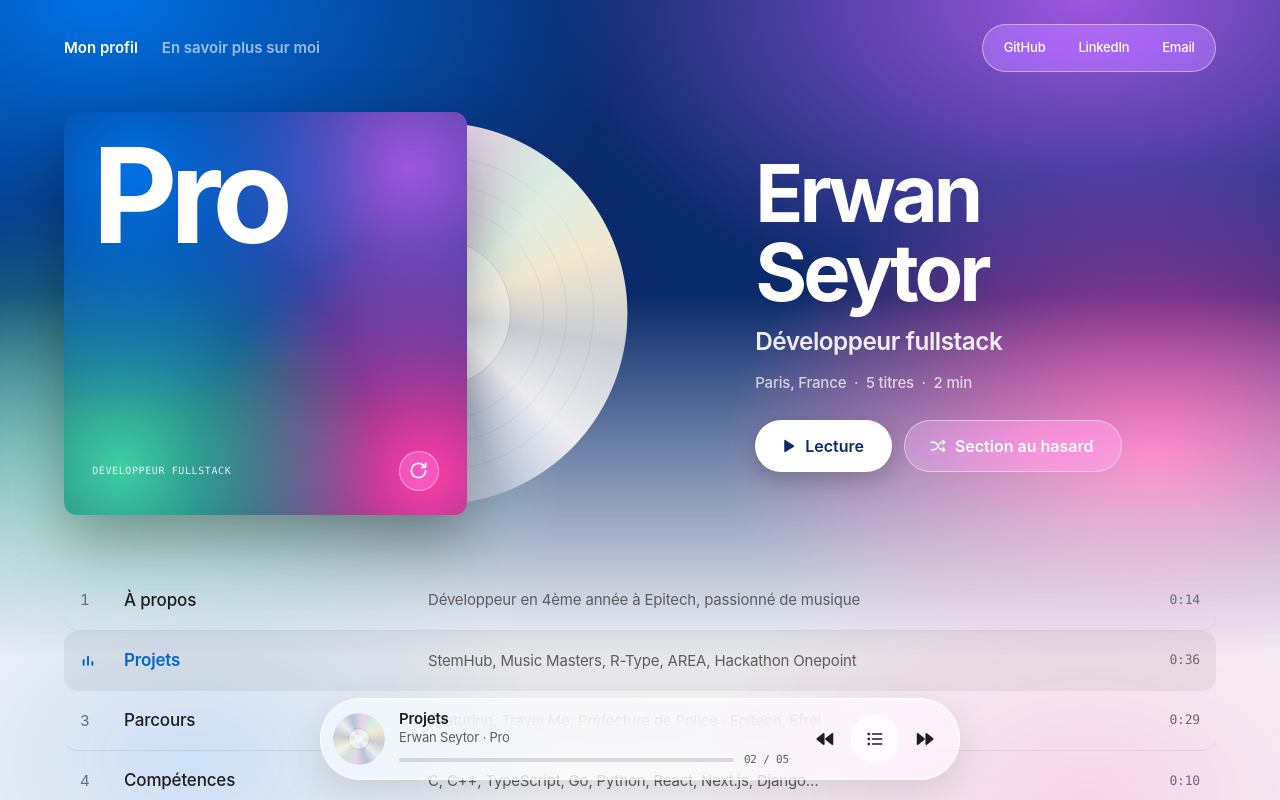
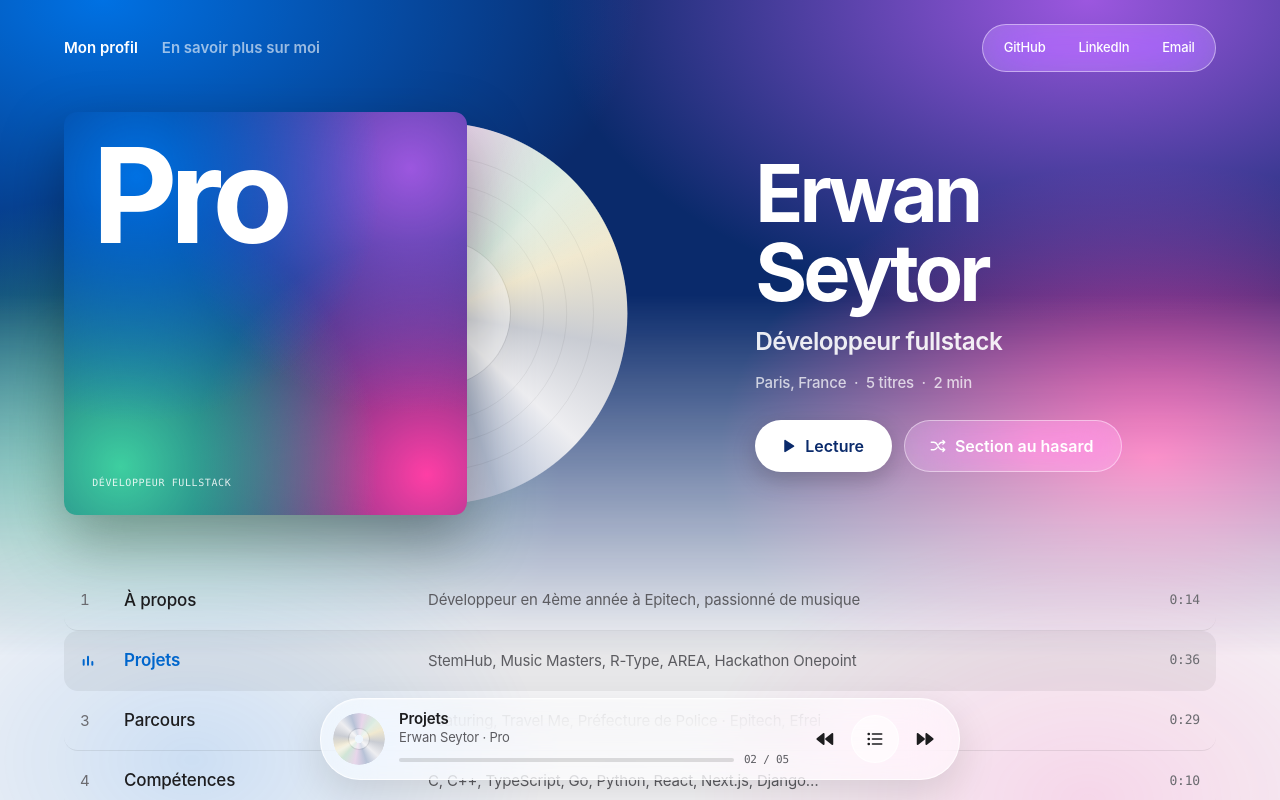
Before and after one commit to aernw/aernw.github.io, a React (Vite) app: page / in a window 1280 px wide. Shown: the top 800 px of the page. Built offline with nearby package versions, Linux system fonts and the light colour scheme.

Commit message:
refactor: drop the flip icon from the cover
The top switcher now tells visitors about the other side.

```diff
--- a/src/album/AlbumCover.css
+++ b/src/album/AlbumCover.css
@@ -38,37 +38,3 @@
   text-transform: uppercase;
   opacity: 0.85;
 }
-
-.album-cover__foot {
-  display: flex;
-  align-items: center;
-  justify-content: space-between;
-  gap: 0.75rem;
-}
-
-/* Dit qu'un clic retourne le disque, sans bouton ni texte : une icône dans
-   une pastille en verre, qui tourne un peu au survol de la pochette. */
-.album-cover__flip {
-  display: grid;
-  flex-shrink: 0;
-  place-items: center;
-  width: max(2.5rem, 11cqi);
-  aspect-ratio: 1;
-  border-radius: 50%;
-  background: var(--glass-on-art);
-  border: 1px solid var(--glass-on-art-edge);
-  -webkit-backdrop-filter: var(--glass-blur);
-  backdrop-filter: var(--glass-blur);
-}
-
-.album-cover__flip svg {
-  width: 50%;
-  height: 50%;
-  transition: rotate var(--duration-slow) var(--ease-out);
-}
-
-@media (hover: hover) {
-  .album__art:hover .album-cover__flip svg {
-    rotate: 160deg;
-  }
-}
--- a/src/album/AlbumCover.tsx
+++ b/src/album/AlbumCover.tsx
@@ -1,12 +1,9 @@
 import type { CSSProperties } from 'react'
 import type { Album } from '../content'
-import { FlipIcon } from './icons'
 import './AlbumCover.css'
 
 interface AlbumCoverProps {
   readonly album: Album
-  /** Affiche, en bas à droite, l'icône qui dit qu'un clic retourne le disque. */
-  readonly flippable?: boolean
 }
 
 /**
@@ -14,7 +11,7 @@ interface AlbumCoverProps {
  * nom en grand, une petite ligne en bas. Dessinée en CSS, sans image : elle
  * suit la palette quand on retourne le disque.
  */
-export function AlbumCover({ album, flippable = false }: AlbumCoverProps) {
+export function AlbumCover({ album }: AlbumCoverProps) {
   // Un nom court s'écrit plus grand : « Pro » et « Perso » occupent à peu près
   // la même largeur sur la pochette.
   const nameStyle: CSSProperties = { fontSize: album.name.length <= 3 ? '38cqi' : '30cqi' }
@@ -24,14 +21,7 @@ export function AlbumCover({ album, flippable = false }: AlbumCoverProps) {
       <span className="album-cover__name" style={nameStyle}>
         {album.name}
       </span>
-      <span className="album-cover__foot">
-        <span className="album-cover__line">{album.coverLine}</span>
-        {flippable ? (
-          <span className="album-cover__flip">
-            <FlipIcon size={22} />
-          </span>
-        ) : null}
-      </span>
+      <span className="album-cover__line">{album.coverLine}</span>
     </span>
   )
 }
--- a/src/album/AlbumHero.tsx
+++ b/src/album/AlbumHero.tsx
@@ -115,7 +115,7 @@ export function AlbumHero({ side, active, onFlip }: AlbumHeroProps) {
             <Disc label={`Erwan Seytor · ${album.name}`} printed={side === 'b'} />
           </span>
           <span className="album__cover">
-            <AlbumCover album={album} flippable />
+            <AlbumCover album={album} />
           </span>
         </button>
 
--- a/src/album/icons.tsx
+++ b/src/album/icons.tsx
@@ -77,22 +77,6 @@ export function ShuffleIcon(props: IconProps) {
 }
 
 /** Égaliseur : marque la piste en cours dans les listes. */
-/** Flèche circulaire : un clic retourne le disque. */
-export function FlipIcon(props: IconProps) {
-  return (
-    <Svg {...props}>
-      <path
-        d="M21 12a9 9 0 1 1-9-9c2.5 0 4.9 1 6.7 2.7L21 8M21 3v5h-5"
-        fill="none"
-        stroke="currentColor"
-        strokeWidth="2.2"
-        strokeLinecap="round"
-        strokeLinejoin="round"
-      />
-    </Svg>
-  )
-}
-
 export function NowPlayingIcon(props: IconProps) {
   return (
     <Svg {...props}>
```
